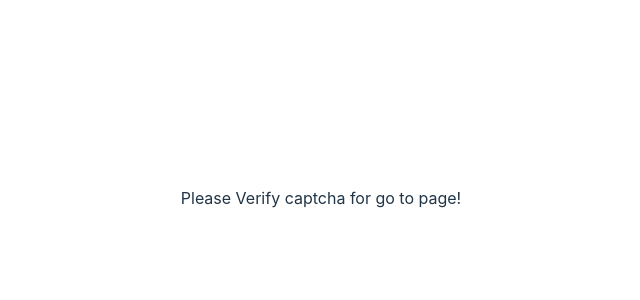
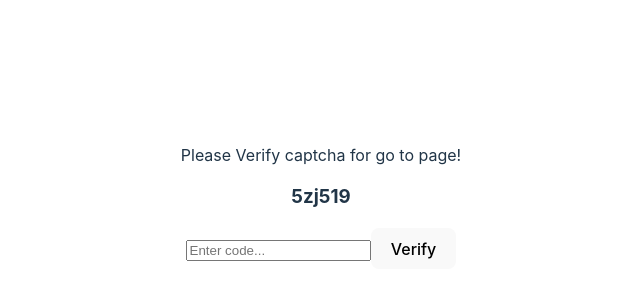
Before and after one commit to nafasebra/react-custom-recaptcha, a React (Vite) app: page / in a window 1280 px wide. Shown: the part 202-502 px from the top of the page, without its empty margins (319-959 px from the left). Built offline with nearby package versions, Linux system fonts and the light colour scheme.

Commit message:
Handled captcha

```diff
--- a/src/App.jsx
+++ b/src/App.jsx
@@ -1,10 +1,12 @@
 import { useState } from 'react'
+import Captcha from './components/captcha'
 
 function App() {
 
   return (
     <div className="App">
       <p>Please Verify captcha for go to page!</p>
+      <Captcha />
     </div>
   )
 }
--- a/src/components/captcha.jsx
+++ b/src/components/captcha.jsx
@@ -1,22 +1,28 @@
 import React, { useEffect, useState } from "react";
 import { generateString } from "../util";
+import Success from "./success";
 
 function Captcha() {
   const [captchaValue, setCaptchaValue] = useState("");
   const [generatedCaptcha, setGeneratedCaptcha] = useState("");
+  const [statusSuccess, setStateSuccess] = useState(false);
 
   useEffect(() => {
     setGeneratedCaptcha(generateString(6));
   }, []);
 
   const onSubmit = () => {
-    if(generatedCaptcha === captchaValue) {
-      // changed value of status showing
+    if (generatedCaptcha === captchaValue) {
+      setStateSuccess(true);
+    } else {
+      setGeneratedCaptcha(generateString(6));
     }
-  }
+  };
 
   return (
     <div className="captcha_container">
+      {statusSuccess === false ? (
+        <>
           <div className="captcha_image">
             <h3>{generatedCaptcha}</h3>
           </div>
@@ -29,6 +35,10 @@ function Captcha() {
             />
             <button onClick={onSubmit}>Verify</button>
           </div>
+        </>
+      ) : (
+        <Success />
+      )}
     </div>
   );
 }
--- a/src/util/index.js
+++ b/src/util/index.js
@@ -1,4 +1,4 @@
-const characters = 'abc123';
+const characters = 'abcdefghijklmnopqrstuvwxyz1234567890';
 export function generateString(length = 0) {
    let result = ''
    const charactersLength = characters.length;
```
Lines whose indentation alone changed are shown as unchanged.
